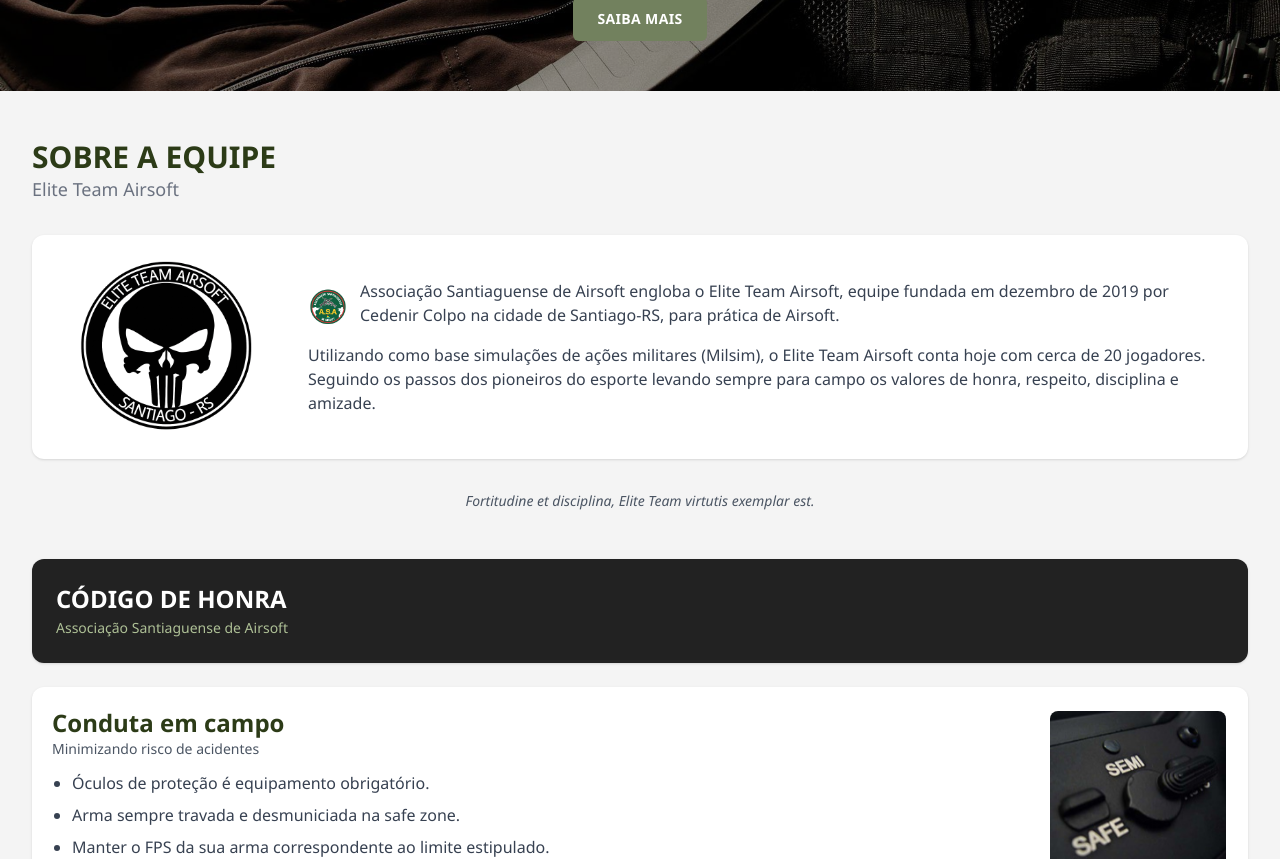
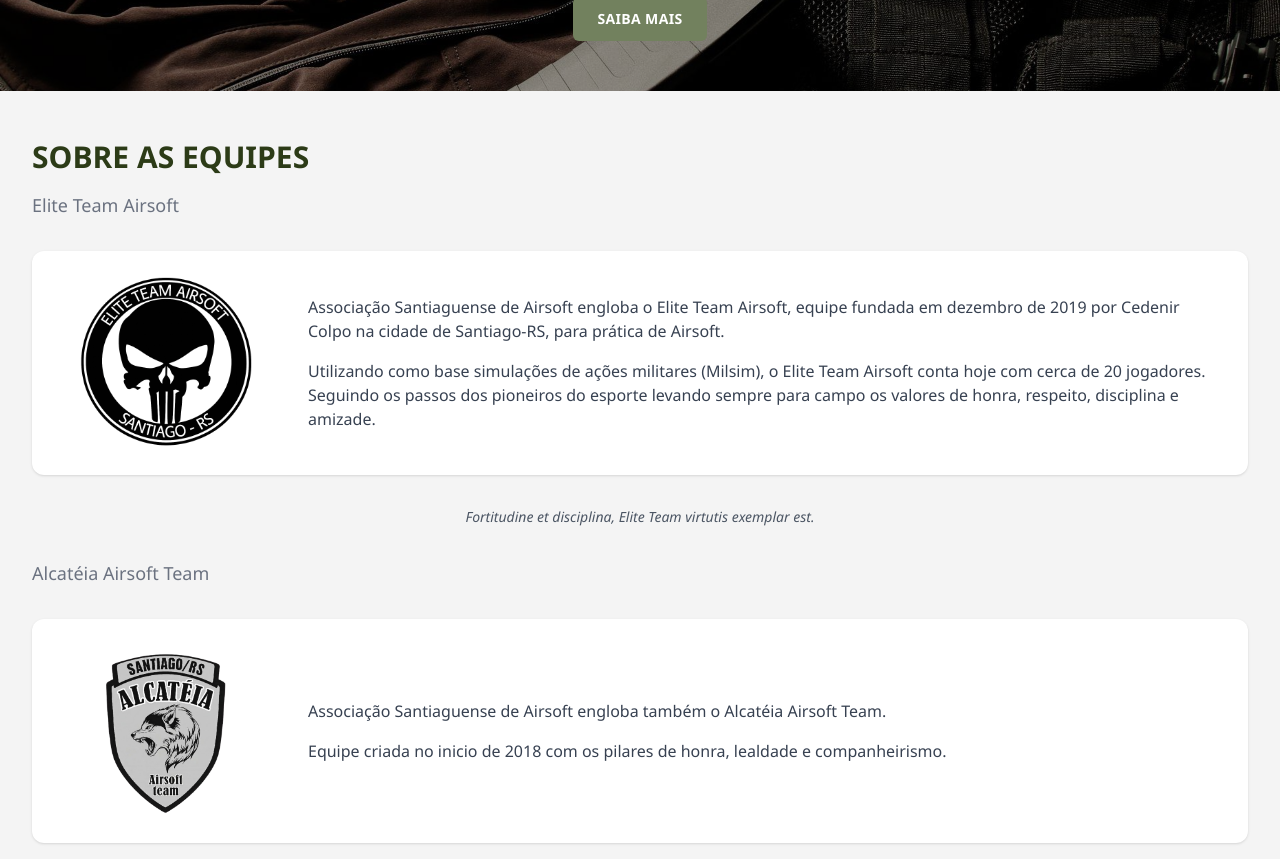
Before and after one commit to DouglasBGavioli/Portal_A.s.a, a React (Create React App) app: page / in a window 1280 px wide. Shown: the part 440-1299 px from the top of the page. Built offline with nearby package versions, Linux system fonts and the light colour scheme; no server answers; the database is empty.

Commit message:
feat: 2 times

```diff
--- a/public/index.html
+++ b/public/index.html
@@ -50,18 +50,18 @@
 
     <!-- OpenGraph (fallback preview) -->
     <meta property="og:type" content="website" />
-    <meta property="og:title" content="A.S.A Airsoft" />
+    <meta property="og:title" content="A.S.A" />
     <meta
       property="og:description"
       content="Portal da Associação Santiaguense de Airsoft"
     />
     <meta property="og:image" content="%PUBLIC_URL%/logo.png" />
-    <meta property="og:site_name" content="A.S.A Airsoft" />
+    <meta property="og:site_name" content="A.S.A" />
     <meta property="og:locale" content="pt_BR" />
 
     <!-- Twitter preview -->
     <meta name="twitter:card" content="summary_large_image" />
-    <meta name="twitter:title" content="A.S.A Airsoft" />
+    <meta name="twitter:title" content="A.S.A" />
     <meta
       name="twitter:description"
       content="Portal da Associação Santiaguense de Airsoft"
--- a/src/contexts/Members/index.tsx
+++ b/src/contexts/Members/index.tsx
@@ -8,6 +8,7 @@
     xp: number;
     level: number;
     file: string;
+    team: string;
 }
 
 type MembersContextProvider = {
--- a/src/pages/Home/index.tsx
+++ b/src/pages/Home/index.tsx
@@ -134,7 +134,7 @@
 
       <section ref={sectionRef} className="mx-auto flex w-full max-w-7xl flex-col gap-8 px-4 py-12 md:px-8">
         <div className="text-center md:text-left">
-          <h2 className="text-3xl font-bold uppercase text-brand-700">Sobre a equipe</h2>
+          <h2 className="text-3xl font-bold uppercase text-brand-700 pb-4">Sobre as equipes</h2>
           <h3 className="text-lg font-medium text-gray-500">Elite Team Airsoft</h3>
         </div>
 
@@ -142,7 +142,6 @@
           <img src="/logoelite.png" alt="Logo elite" className="mx-auto h-44 w-44 object-contain" />
           <div className="space-y-4 text-gray-700">
             <p className="flex items-start gap-3">
-              <img src="/logo.png" alt="Logo asa" className="mt-2 h-10 w-10 object-contain" />
               Associação Santiaguense de Airsoft engloba o Elite Team Airsoft, equipe fundada em dezembro de 2019 por Cedenir Colpo na cidade de Santiago-RS, para prática de Airsoft.
             </p>
             <p>
@@ -150,8 +149,19 @@
             </p>
           </div>
         </div>
-
         <span className="text-center text-sm italic text-gray-600">Fortitudine et disciplina, Elite Team virtutis exemplar est.</span>
+        <h3 className="text-lg font-medium text-gray-500 text-center md:text-left">Alcatéia Airsoft Team</h3>
+        <div className="grid items-center gap-8 rounded-xl bg-white p-6 shadow md:grid-cols-[220px_1fr]">
+          <img src="/logoalcateia.png" alt="Logo alcatéia" className="mx-auto h-44 w-44 object-contain" />
+          <div className="space-y-4 text-gray-700">
+            <p className="flex items-start gap-3">
+              Associação Santiaguense de Airsoft engloba também o Alcatéia Airsoft Team.
+            </p>
+            <p>
+              Equipe criada no inicio de 2018 com os pilares de honra, lealdade e companheirismo.
+            </p>
+          </div>
+        </div>
       </section>
 
       {activeEvent && (
--- a/src/pages/Integrantes/index.tsx
+++ b/src/pages/Integrantes/index.tsx
@@ -99,7 +99,7 @@
                   </span>
 
                   <span className="text-[10px] uppercase tracking-[0.2em] text-gray-500">
-                    Elite Team
+                    {member.team.toUpperCase()}
                   </span>
 
                 </div>
```
Also changed, not shown: public/logoalcateia.png (added), public/manifest.json, public/site.webmanifest.
